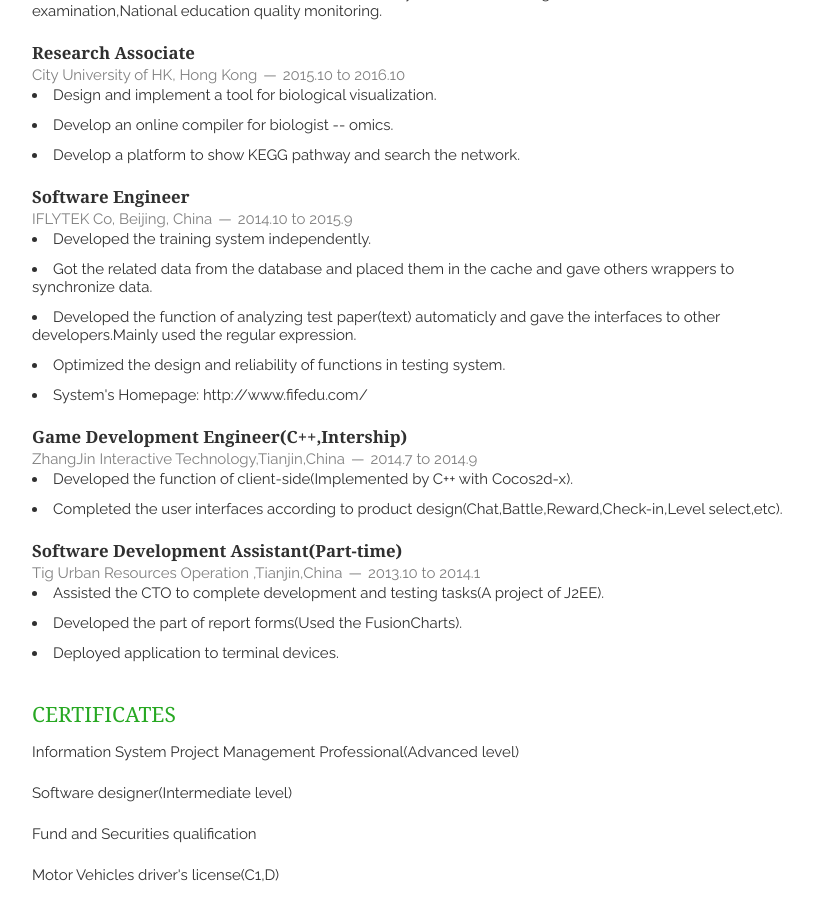
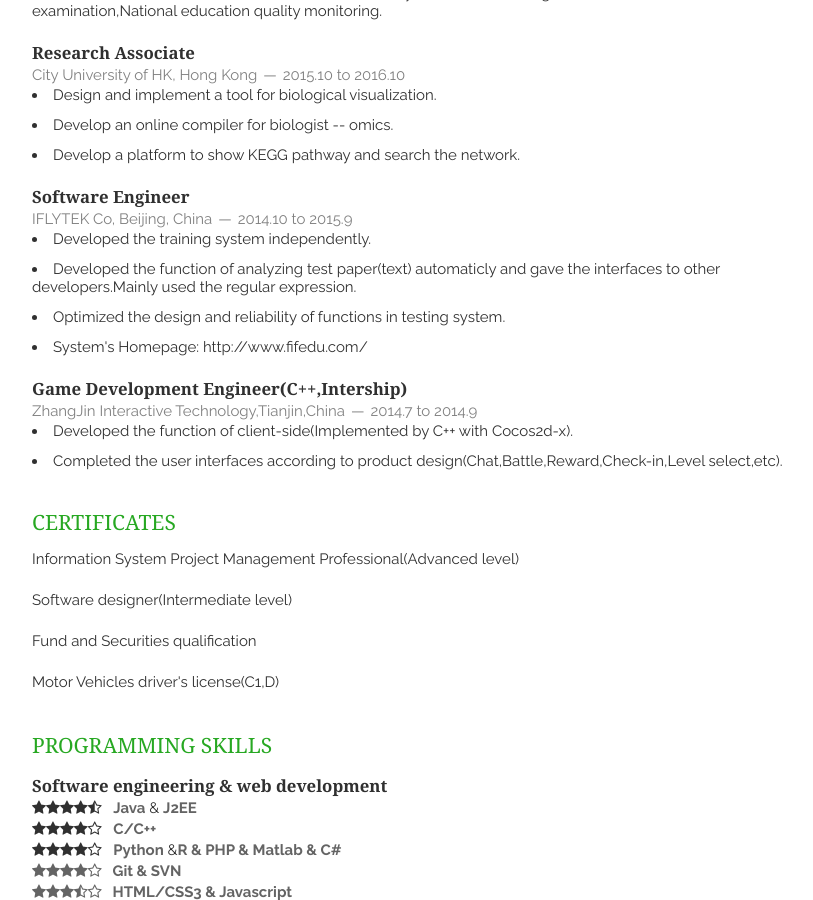
Before and after one commit to xzhcn6/vitae, a Jekyll site: the page built from index.html, in a window 1280 px wide and 900 px high, scrolled down 757 px. Shown: the whole window, without its empty margins (328-1141 px from the left). Built offline with Jekyll 4.4.1, drawn with Linux system fonts in a browser that asks for light colours; nearby versions of some CDN libraries; Markdown is read by kramdown in place of the engine named in the settings; the list of posts is cut into pages by our own code.

Commit message:
Update employment.html

```diff
--- a/_includes/employment.html
+++ b/_includes/employment.html
@@ -49,7 +49,6 @@
         </header>
         <p>
             <li>Developed the training system independently.
-            <li>Got the related data from the database and placed them in the cache and gave others wrappers to synchronize data.
             <li>Developed the function of analyzing test paper(text) automaticly and gave the interfaces to other developers.Mainly used the regular expression.
             <li>Optimized the design and reliability of functions in testing system.
             <li>System's Homepage: <a href="http://www.fifedu.com/">http://www.fifedu.com/</a>
@@ -66,15 +65,5 @@
             <li>Completed the user interfaces according to product design(Chat,Battle,Reward,Check-in,Level select,etc).
         </p>
     </article>
-    <article>
-        <header>
-            <h1>Software Development Assistant(Part-time) </h1>
-            <span><address>Tig Urban Resources Operation ,Tianjin,China</address><time>2013.10 to 2014.1</time></span>
-        </header>
-        <p>
-            <li>Assisted the CTO to complete development and testing tasks(A project of J2EE).
-            <li>Developed the part of report forms(Used the FusionCharts).
-            <li>Deployed application to terminal devices.
-        </p>
-    </article>
+
 </section>
```
